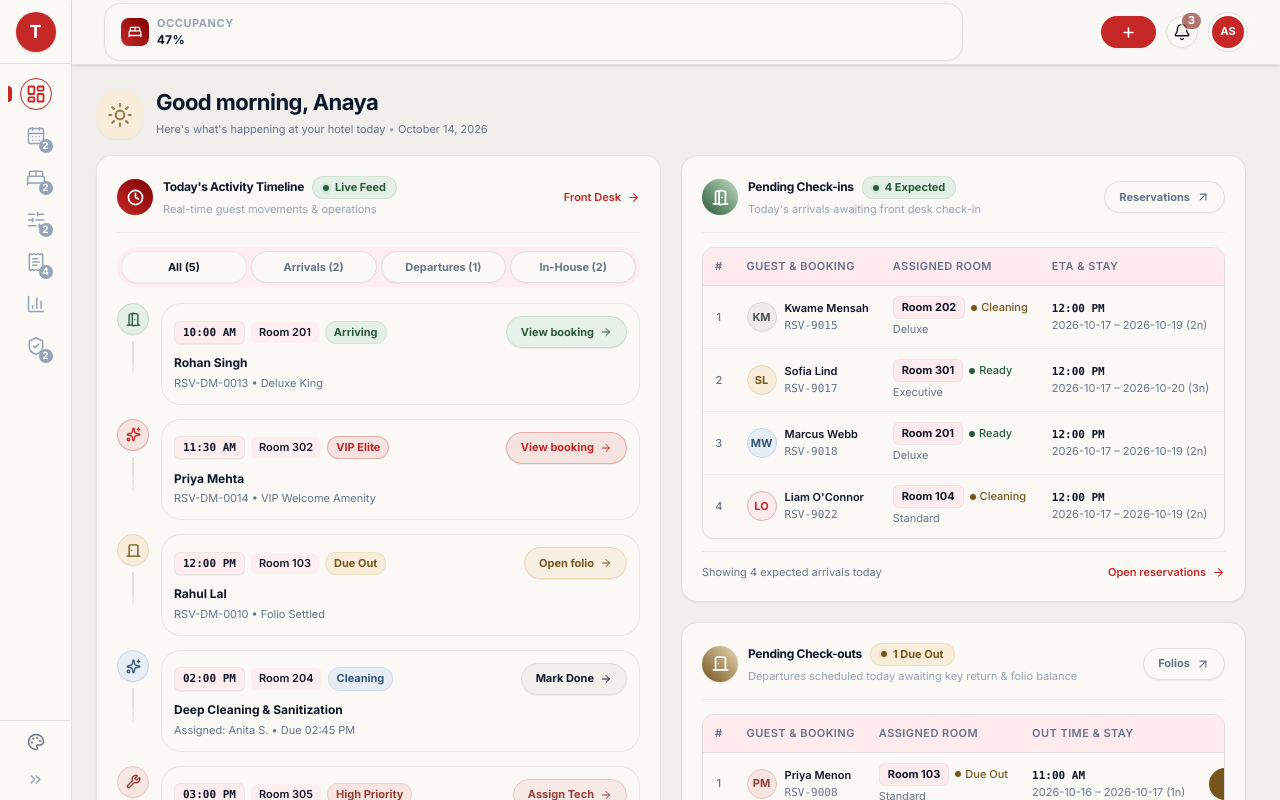
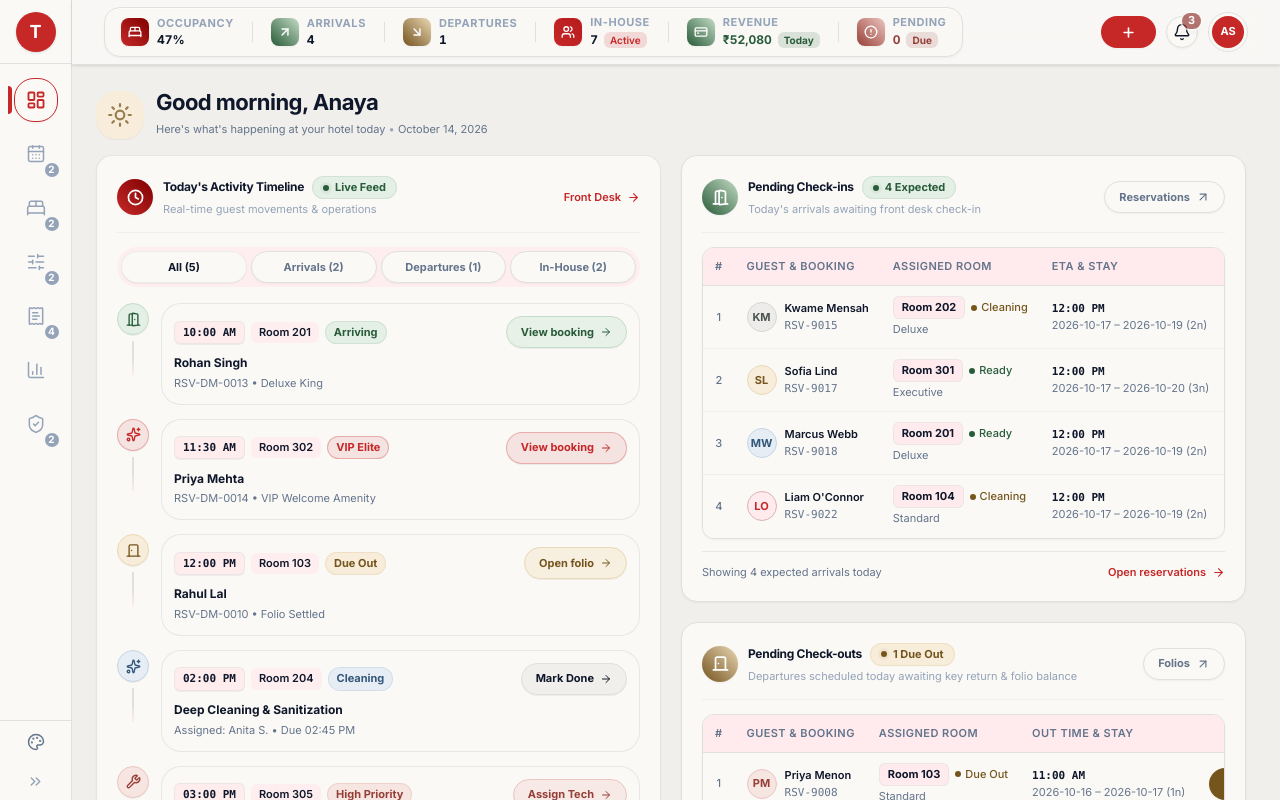
Before and after one commit to BijjaSagar/pms-product, a React (Vite) app: page / in a window 1280 px wide. Built offline with nearby package versions, Linux system fonts and the light colour scheme.

Commit message:
Fixed KPI

```diff
--- a/src/components/layout/Header.tsx
+++ b/src/components/layout/Header.tsx
@@ -450,7 +450,7 @@ export function Header({
             <ListItem
               type="button"
               onClick={() => onGo({ view: 'occupancy-report' })}
-              className="group flex items-center gap-2 transition-all duration-150 hover:bg-surface hover:shadow-xs active:scale-[0.98] cursor-pointer text-left flex-none"
+              className="!w-auto !px-2.5 !py-1 xl:!px-3 !rounded-xl group flex items-center gap-2 transition-all duration-150 hover:bg-surface hover:shadow-xs active:scale-[0.98] cursor-pointer text-left flex-none"
               title={`Occupancy: ${kpi.occupancyPct}% (${kpi.occupiedRooms} of ${kpi.totalRooms} rooms)`}
             >
               <div className="flex h-7 w-7 flex-none items-center justify-center rounded-lg bg-gradient-to-tr from-primary to-dark-accent text-primary-foreground shadow-xs shadow-primary/25 group-hover:scale-105 transition-transform">
@@ -470,7 +470,7 @@ export function Header({
             <ListItem
               type="button"
               onClick={() => onGo({ view: 'reservations' })}
-              className="group flex items-center gap-2 transition-all duration-150 hover:bg-surface hover:shadow-xs active:scale-[0.98] cursor-pointer text-left flex-none"
+              className="!w-auto !px-2.5 !py-1 xl:!px-3 !rounded-xl group flex items-center gap-2 transition-all duration-150 hover:bg-surface hover:shadow-xs active:scale-[0.98] cursor-pointer text-left flex-none"
               title={`Today's Arrivals: ${kpi.arrivalsCount}`}
             >
               <div className="flex h-7 w-7 flex-none items-center justify-center rounded-lg bg-gradient-to-tr from-success-text to-success-border text-success-foreground shadow-xs shadow-success-text/25 group-hover:scale-105 transition-transform">
@@ -490,7 +490,7 @@ export function Header({
             <ListItem
               type="button"
               onClick={() => onGo({ view: 'folios' })}
-              className="group flex items-center gap-2 transition-all duration-150 hover:bg-surface hover:shadow-xs active:scale-[0.98] cursor-pointer text-left flex-none"
+              className="!w-auto !px-2.5 !py-1 xl:!px-3 !rounded-xl group flex items-center gap-2 transition-all duration-150 hover:bg-surface hover:shadow-xs active:scale-[0.98] cursor-pointer text-left flex-none"
               title={`Today's Departures: ${kpi.departuresCount}`}
             >
               <div className="flex h-7 w-7 flex-none items-center justify-center rounded-lg bg-gradient-to-tr from-warning-text to-warning-border text-warning-foreground shadow-xs shadow-warning-text/25 group-hover:scale-105 transition-transform">
@@ -510,7 +510,7 @@ export function Header({
             <ListItem
               type="button"
               onClick={() => onGo({ view: 'reservations' })}
-              className="group flex items-center gap-2 transition-all duration-150 hover:bg-surface hover:shadow-xs active:scale-[0.98] cursor-pointer text-left flex-none"
+              className="!w-auto !px-2.5 !py-1 xl:!px-3 !rounded-xl group flex items-center gap-2 transition-all duration-150 hover:bg-surface hover:shadow-xs active:scale-[0.98] cursor-pointer text-left flex-none"
               title="In-house Guests: 8 (28 rooms • 4 extra guests)"
             >
               <div className="flex h-7 w-7 flex-none items-center justify-center rounded-lg bg-gradient-to-tr from-primary to-primary-hover text-primary-foreground shadow-xs shadow-primary/25 group-hover:scale-105 transition-transform">
@@ -533,7 +533,7 @@ export function Header({
             <ListItem
               type="button"
               onClick={() => onGo({ view: 'revenue-report' })}
-              className="group flex items-center gap-2 transition-all duration-150 hover:bg-surface hover:shadow-xs active:scale-[0.98] cursor-pointer text-left flex-none"
+              className="!w-auto !px-2.5 !py-1 xl:!px-3 !rounded-xl group flex items-center gap-2 transition-all duration-150 hover:bg-surface hover:shadow-xs active:scale-[0.98] cursor-pointer text-left flex-none"
               title="Total Revenue (Today)"
             >
               <div className="flex h-7 w-7 flex-none items-center justify-center rounded-lg bg-gradient-to-tr from-success-text to-success-border text-success-foreground shadow-xs shadow-success-text/25 group-hover:scale-105 transition-transform">
@@ -556,7 +556,7 @@ export function Header({
             <ListItem
               type="button"
               onClick={() => onGo({ view: 'payments' })}
-              className="group flex items-center gap-2 transition-all duration-150 hover:bg-surface hover:shadow-xs active:scale-[0.98] cursor-pointer text-left flex-none"
+              className="!w-auto !px-2.5 !py-1 xl:!px-3 !rounded-xl group flex items-center gap-2 transition-all duration-150 hover:bg-surface hover:shadow-xs active:scale-[0.98] cursor-pointer text-left flex-none"
               title="Pending Payments: 3 (₹28,160 outstanding)"
             >
               <div className="flex h-7 w-7 flex-none items-center justify-center rounded-lg bg-gradient-to-tr from-danger-text to-danger-border text-danger-foreground shadow-xs shadow-danger-text/25 group-hover:scale-105 transition-transform">
--- a/src/components/layout/Sidebar.tsx
+++ b/src/components/layout/Sidebar.tsx
@@ -390,7 +390,7 @@ export function Sidebar({
                 onMouseLeave={handleMouseLeave}
                 aria-label={section.title}
                 aria-expanded={isFlyoutOpen}
-                className={`relative flex items-center justify-center transition-all duration-150 cursor-pointer ${isFlyoutOpen ? 'ring-2 ring-ink-muted scale-105' : 'hover:bg-muted-surface hover:scale-105 active:scale-95' }`}
+                className={`!h-11 !w-11 relative flex items-center justify-center transition-all duration-150 cursor-pointer ${isFlyoutOpen ? 'ring-2 ring-ink-muted scale-105' : 'hover:bg-muted-surface hover:scale-105 active:scale-95' }`}
                 style={
                   isSectionActive
                     ? {
@@ -437,7 +437,7 @@ export function Sidebar({
             onClick={onOpenThemes}
             onMouseEnter={(e) => handleMouseEnter(e, 'Hotel Theme', 'Switch between 9 color palettes', 'Theme')}
             onMouseLeave={handleMouseLeave}
-            className="flex items-center justify-center transition-all hover:bg-muted-surface hover:scale-110 active:scale-95 cursor-pointer text-ink-secondary hover:text-ink"
+            className="!h-9 !w-9 flex items-center justify-center transition-all hover:bg-muted-surface hover:scale-110 active:scale-95 cursor-pointer text-ink-secondary hover:text-ink"
             aria-label="Change Theme"
           >
             <Lucide.Palette size={18} />
@@ -450,7 +450,7 @@ export function Sidebar({
           onClick={toggleCollapsed}
           onMouseEnter={(e) => handleMouseEnter(e, 'Expand Sidebar', 'Show full navigation (Ctrl+\\)', 'Shortcut')}
           onMouseLeave={handleMouseLeave}
-          className="flex items-center justify-center transition-all hover:bg-muted-surface hover:scale-110 active:scale-95 cursor-pointer text-ink-muted hover:text-ink"
+          className="!h-8 !w-8 flex items-center justify-center transition-all hover:bg-muted-surface hover:scale-110 active:scale-95 cursor-pointer text-ink-muted hover:text-ink"
           aria-label="Expand sidebar"
         >
           <Lucide.ChevronsRight size={17} />
@@ -544,7 +544,7 @@ export function Sidebar({
                 <IconButton variant="plain"
                   type="button"
                   onClick={() => setFlyout(null)}
-                  className="flex items-center justify-center text-ink-muted hover:bg-border/60 hover:text-ink-secondary transition-colors cursor-pointer"
+                  className="!h-6 !w-6 flex items-center justify-center text-ink-muted hover:bg-border/60 hover:text-ink-secondary transition-colors cursor-pointer"
                   aria-label="Close menu"
                 >
                   <Lucide.X size={14} />
```
